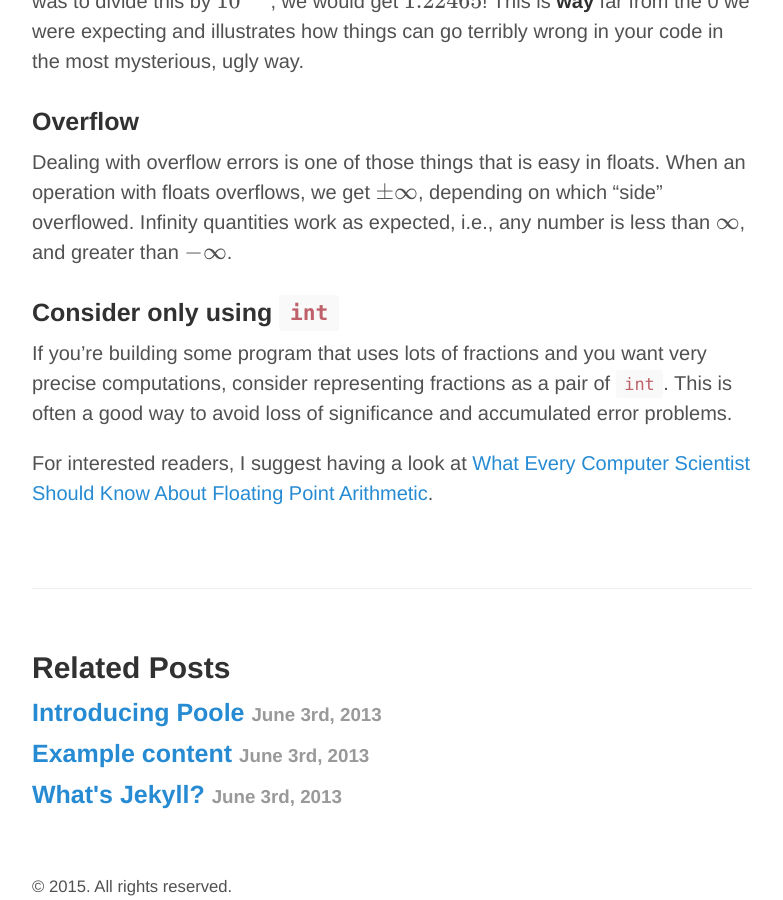
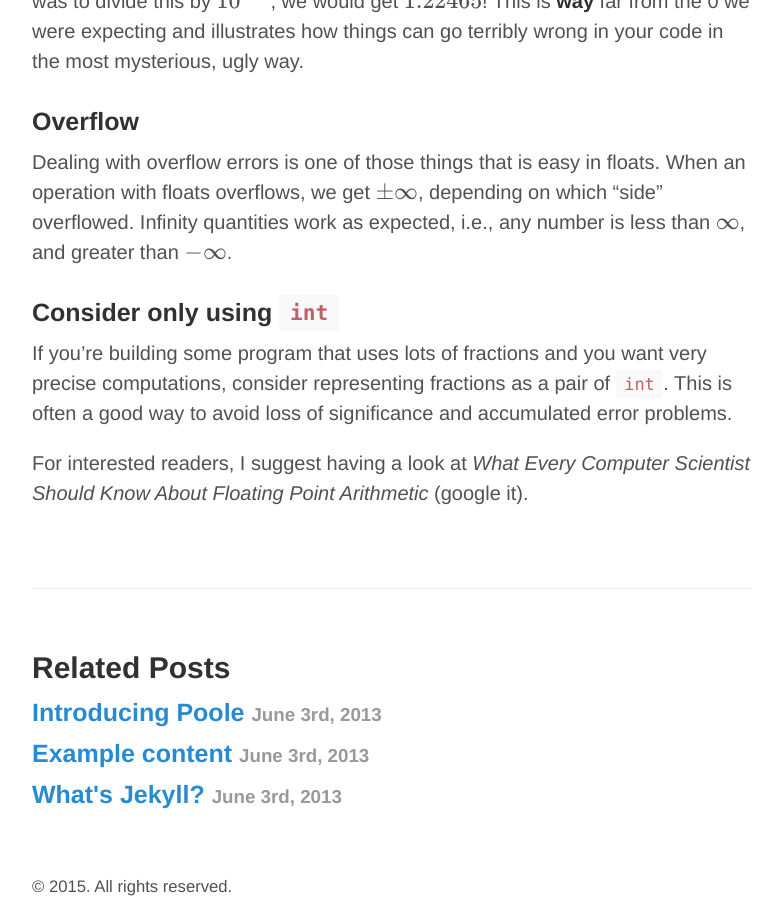
Before and after one commit to filipegoncalves/filipegoncalves.github.io, a Jekyll site: the page built from _posts/2013-06-03-floating-points-101.md, in a window 1280 px wide and 900 px high, scrolled down 11107 px. Shown: the whole window, without its empty margins (248-1031 px from the left). Built offline with Jekyll 4.4.1, drawn with Linux system fonts in a browser that asks for light colours; Markdown is read by kramdown in place of the engine named in the settings; formulas are drawn with MathJax 3.

```diff
--- a/_posts/2013-06-03-floating-points-101.md
+++ b/_posts/2013-06-03-floating-points-101.md
@@ -257,4 +257,4 @@ Dealing with overflow errors is one of those things that is easy in floats. When
 
 If you're building some program that uses lots of fractions and you want very precise computations, consider representing fractions as a pair of `int`. This is often a good way to avoid loss of significance and accumulated error problems.
 
-For interested readers, I suggest having a look at [What Every Computer Scientist Should Know About Floating Point Arithmetic](http://citeseerx.ist.psu.edu/viewdoc/summary?doi=10.1.1.22.6768).
+For interested readers, I suggest having a look at *What Every Computer Scientist Should Know About Floating Point Arithmetic* (google it).
```
